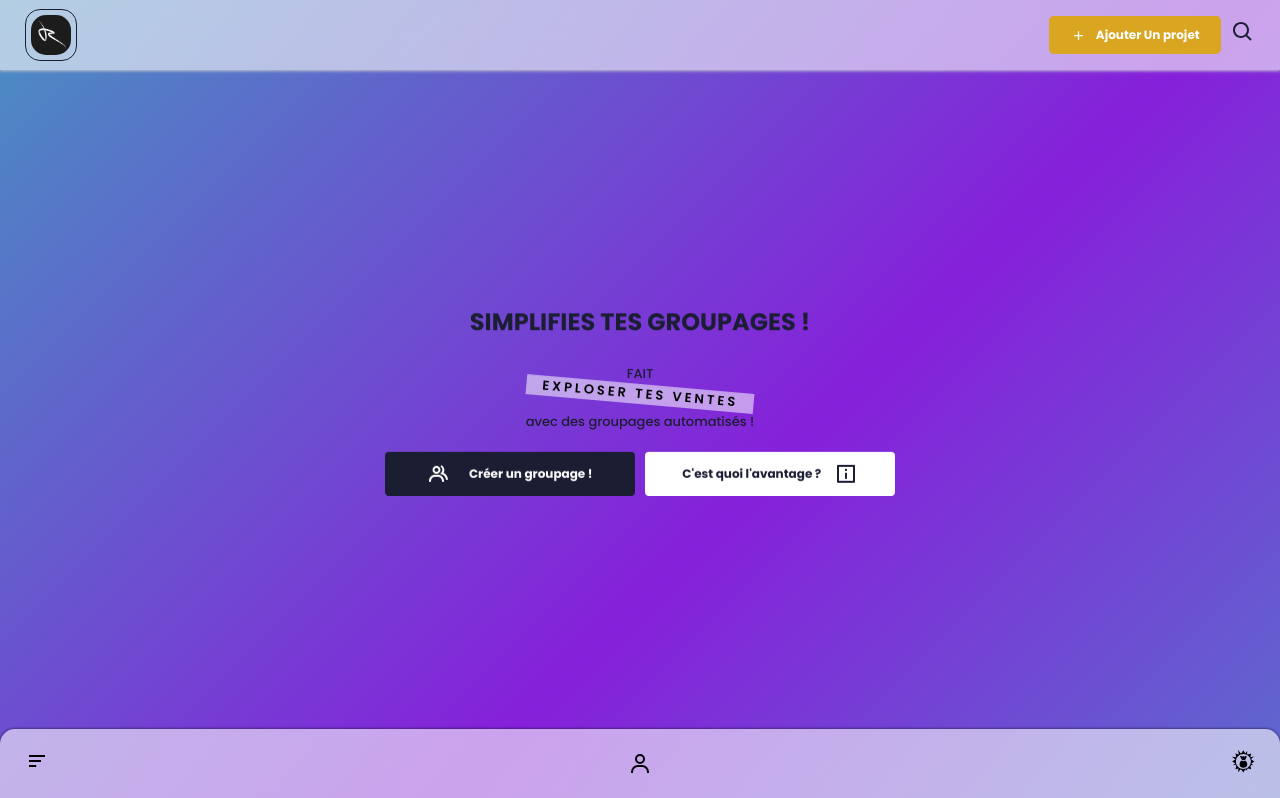
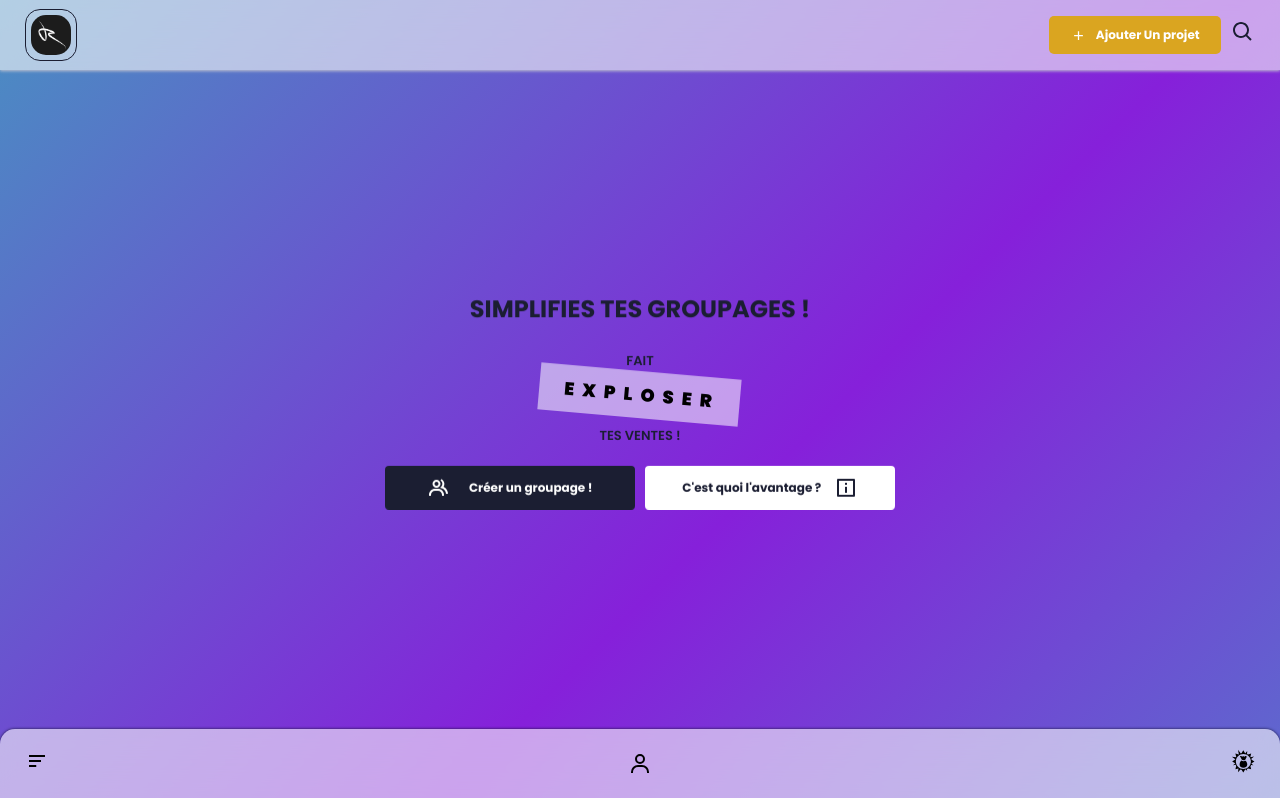
Before and after one commit to revenge-buy/plateforme, a Next.js app: page / in a window 1280 px wide. Shown: the top 798 px of the page. Built offline with nearby package versions, Linux system fonts and the light colour scheme.

Commit message:
styling exploder component

```diff
--- /dev/null
+++ b/components/Exploder/Exploder.module.css
@@ -0,0 +1,25 @@
+.exploder{
+  display: inline-flex;
+  gap: 5px;
+}
+
+.exploder:hover{
+  transform: scale(1.3);
+  color: white;
+}
+
+.exploder:hover .span1{
+  transform: rotate(-15deg);
+}
+
+.exploder:hover .span2{
+  transform: rotate(25deg) translate(0, 7px);
+}
+
+.exploder:hover .span3{
+  transform: rotate(10deg) translate(0, 2px);
+}
+
+.exploder:hover .span0{
+  transform: rotate(-5deg) translate(0, -4px);
+}
--- /dev/null
+++ b/components/Exploder/index.jsx
@@ -0,0 +1,21 @@
+import React from 'react'
+
+import style from './Exploder.module.css'
+
+const Exploder = ({text}) => {
+
+  const letters = text.split("")
+
+  return (
+    <div className={style.exploder}>
+      {letters.map((letter, index) => {
+
+        return (
+          <span key={index} className={`${style[`span${(index+1)%4}`]}`}>{letter}</span>
+        )
+      })}
+    </div>
+  )
+}
+
+export default Exploder
--- a/containers/Home/Hero.jsx
+++ b/containers/Home/Hero.jsx
@@ -1,8 +1,10 @@
-import style from "@/styles/Home.module.css"
 import Link from "next/link"
 import { useContext } from "react";
+import { BiGroup, BiInfoSquare } from "react-icons/bi";
+
+import style from "@/styles/Home.module.css"
+import Exploder from "@/components/Exploder";
 import { AuthContext } from "@/context/auth";
-import { BiGroup, BiInfoSquare, BiPlus } from "react-icons/bi";
 
 export default function Hero() {
 
@@ -23,19 +25,7 @@ export default function Hero() {
       <div className={`${style.heroContent}`}>
         <div className={`${style.heroMessages}`}>
           <h2>SIMPLIFIES TES GROUPAGES !</h2>
-          <p>FAIT <br /> <b>EXPLOSER TES VENTES</b> <br /> avec des groupages automatisés !</p>
-          {/* <div className={style.heroBoxes}>
-            <div>
-              <h3>Plus de clients</h3>
-              <p>Nous faisons <b>Gratuitement</b> la promotion de vos produits !</p>
-            </div>
-            <div>
-              <h3>Plus de</h3>
-              <p>Lancez et gérez plusieurs groupages à la fois !</p>
-            </div>
-          </div> */}
-          {/* <h3>Obtenez plus de clients</h3>
-          <h3>Gérez plus de groupages</h3> */}
+          <p>FAIT <br /> <b><Exploder text="EXPLOSER" /></b> <br /> TES VENTES !</p>
         </div>
         <div className={style.heroButtons} id="explanations">
           <button>
--- a/styles/Home.module.css
+++ b/styles/Home.module.css
@@ -60,18 +60,21 @@
 
 .heroMessages p{
   font-size: 13px;
-  font-weight: 500;
+  font-weight: 600;
 }
 
 .heroMessages p b{
-  font-weight: 600;
+  font-weight: 900;
   letter-spacing: 3px;
   background-color: rgba(255, 255, 255, 0.541);
   color: black;
   display: block;
   transform: rotate(5deg);
   margin-bottom: -12px;
-  padding: 0 5px;
+  padding: 10px 25px;
+  font-size: 18px;
+  max-width: fit-content;
+  cursor: pointer;
 }
 
 .heroMessages .heroBoxes{
```
